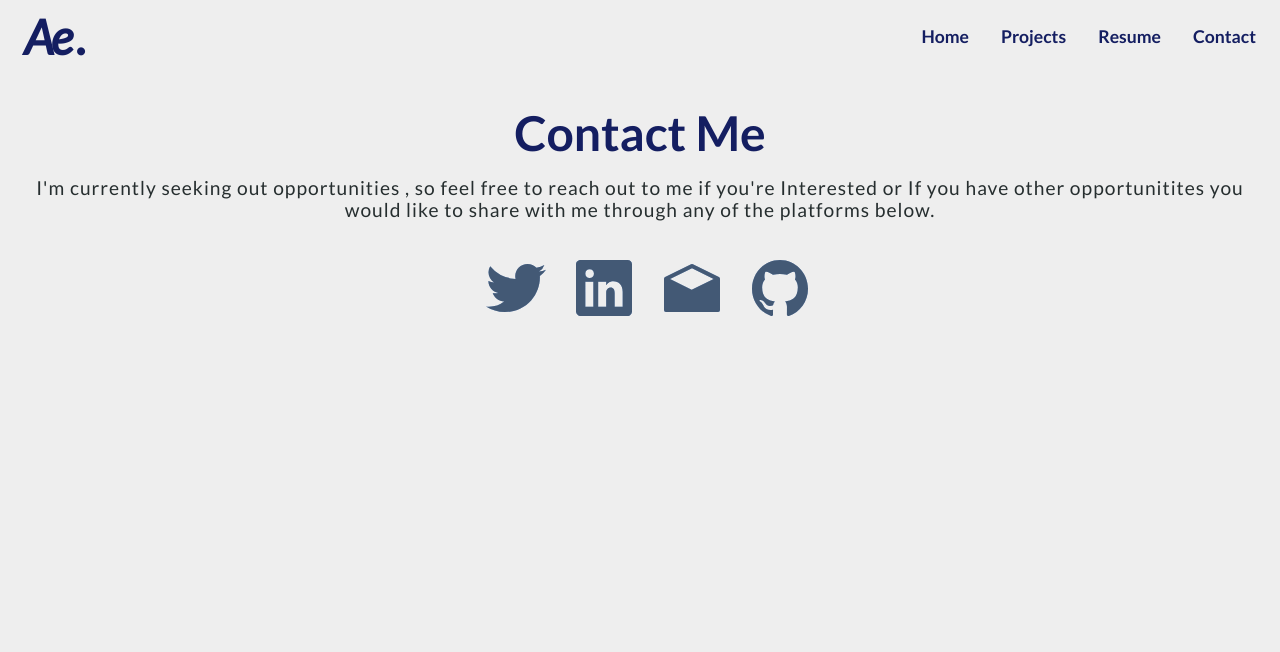
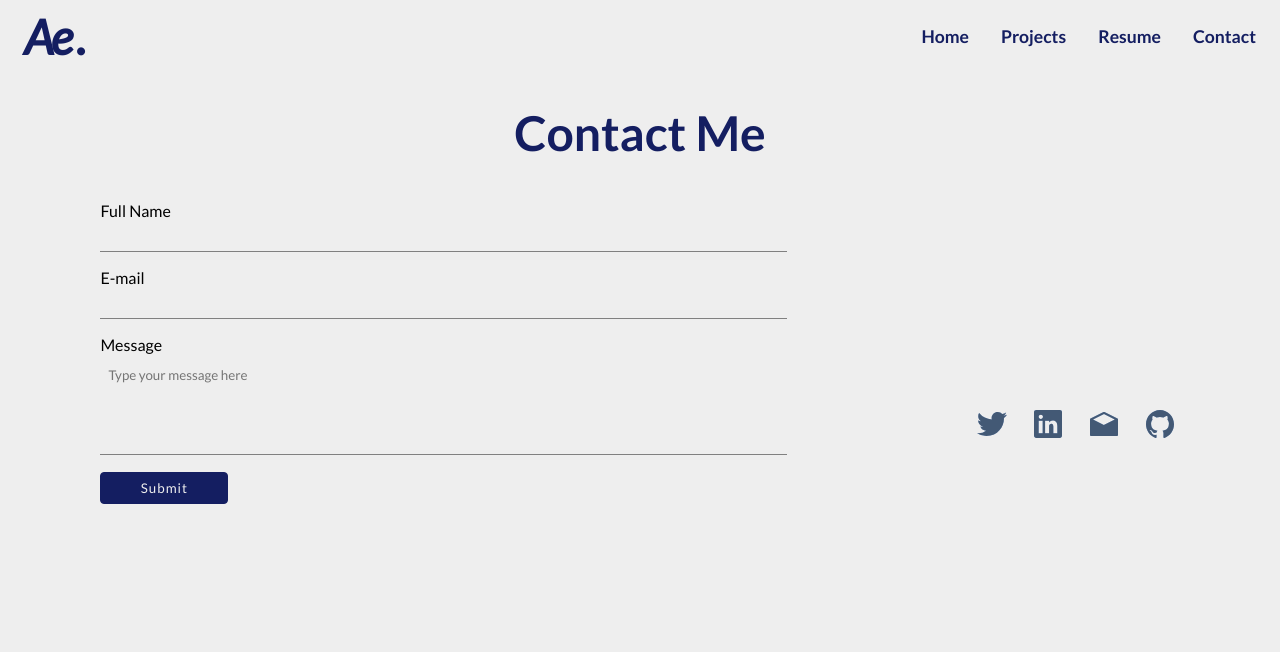
Before and after one commit to Akintobi41/Portfolio, a plain HTML site: page contact/index.html in a window 1280 px wide. Drawn offline with Linux system fonts and the light colour scheme.

Commit message:
updated changes

```diff
--- a/contact/contact.js
+++ b/contact/contact.js
@@ -16,3 +16,26 @@ function closeMenu(e){
         hamburger.classList.remove('active');
     }
 }
+
+
+
+  let form = document.querySelector('form');
+  let email = document.querySelector('.mail');
+  let pattern = /^[^ ]+@[^ ]+\.[a-z]{2,3}$/;
+
+  form.addEventListener('submit',sendEmail)
+
+  function sendEmail(e){
+
+      e.preventDefault();
+
+    // e.preventDefault();
+    if(email.value.match(pattern)){
+     console.log("goodd")
+    }
+    else{
+         console.log("bad")
+
+    }
+
+  }
--- a/contact/index.html
+++ b/contact/index.html
@@ -28,11 +28,21 @@
     <h2>Contact Me</h2>
 
     <main>
-      <p>
-        I'm currently seeking out opportunities , so feel free to reach out to
-        me if you're Interested or If you have other opportunitites you would
-        like to share with me through any of the platforms below.
-      </p>
+
+      <form method="post" data-netlify="true"><label>
+        Full Name  <br>
+        <input type="text" class="name" required>
+      </label><br>
+      <label>
+        E-mail <br>
+        <input type="email"  class="mail" required>
+      </label><br>
+      <label>
+        Message <br>
+        <textarea placeholder="Type your message here" ></textarea>
+      </label><br>
+   <button>Submit</button>
+      </form>
       <aside class="socials" id="social-links">
         <figure class="logo-1">
           <a href="https://twitter.com/Zeke_aa"
--- a/contact/styles.css
+++ b/contact/styles.css
@@ -12,7 +12,7 @@ body {
   min-height: 100vh;
 }
 h2 {
-  margin-top: 6rem;
+  margin: 7rem 0 1rem 0;
   text-align: center;
   color: #141e61;
 }
@@ -124,7 +124,11 @@ a {
   cursor: pointer;
 }
 main {
+  height: 30rem;
   padding: 1rem;
+  display: flex;
+  flex-direction: column;
+  justify-content: space-between;
 }
 main p {
   color: #262e2f;
@@ -132,8 +136,41 @@ main p {
   line-height: 22px;
   margin-bottom: 2rem;
 }
+form{
+  width: 100%;
+}
+input {
+  width: 100%;
+  height: 2rem;
+  margin-top: .2rem;
+  margin-bottom: 1rem;
+  padding: 0 .5rem;
+  border: none;
+  background-color: transparent;
+  border-bottom: solid 1px grey;
+}
+input:focus{
+  outline: none;
+  border: none;
+  border-bottom: solid 1px grey;
+}
+textarea{
+  margin-top: .2rem;
+  margin-bottom: 1rem;
+  width: 100%;
+  height: 6rem;
+  border: none;
+  padding: .2rem .5rem;
+  border-bottom: solid 1px grey;
+  background-color: transparent;
+  resize: none;
+}
+textarea:focus {
+  outline: none;
+  border: none;
+  border-bottom: solid 1px grey;
+}
 .socials {
-  margin: 1rem 0;
   display: flex;
   justify-content: center;
   align-items: center;
@@ -164,7 +201,25 @@ main p {
 .logo-4:hover {
   filter: opacity(0.6) drop-shadow(0 0 0 rgb(104, 160, 235));
 }
-@media screen and (min-width: 576px) {
+label{
+  cursor: pointer;
+}
+
+
+button{
+  height: 2rem;
+  width: 8rem;
+  border-radius: 4px;
+  outline: none;
+  background-color: #141e61;
+  color: #eeeeee;
+  letter-spacing: 1px;
+  border: solid 1px #141e61;
+  cursor: pointer;
+}
+
+
+@media screen and (min-width: 767px) {
   header {
     position: relative;
     background-color: transparent;
@@ -195,21 +250,55 @@ main p {
   }
   h2 {
     margin-top: 2rem;
+    margin-bottom: 1.5rem;
     font-size: 3rem;
   }
   p {
     font-size: 1.2rem;
     letter-spacing: 1px;
   }
-  .logo-1,
-  .logo-2,
-  .logo-3,
-  .logo-4 {
-    width: 4.5rem;
-    height: 4.5rem;
+  textarea{
+    padding: .5rem .5rem;
+    width: 100%;
+    height: 6rem;
+    resize: none;
+    margin-bottom: .9rem;
+    margin-top: .3rem;
+    border: none;
+    background-color: transparent;
+    border-bottom: solid 1px grey;
   }
-  .socials img {
-    width: 4rem;
-    height: 4rem;
+  textarea:focus{
+    border-bottom: solid 1px grey;
+    outline: none;
+    caret-color:#141e61 ;
+  }
+  form{
+     width: 55%;
+     height: 20rem;
+
+  }
+  ::placeholder{
+    margin: 1rem .5rem;
+  }
+
+  input{
+    width: 100%;
+    margin-bottom: 1rem;
+    margin-top: .2rem;
+    padding: .1rem .5rem;
+    height: 1.8rem;
+    outline: none;
+    border: none;
+    border-bottom: solid 1px grey;
+    cursor: pointer;
+    background-color: transparent;
+  }
+  input:focus{
+    caret-color: #141e61;
+  }
+  main{
+    flex-direction: row;
+    justify-content: space-around;
   }
 }
--- a/projects/stylesheet.css
+++ b/projects/stylesheet.css
@@ -12,7 +12,8 @@ body {
   min-height: 100vh;
 }
 h2 {
-  margin-top: 6rem;
+  margin-top: 10rem;
+  margin-bottom: 1rem;
   text-align: center;
   color: #141e61;
 }
@@ -138,7 +139,7 @@ section img {
   align-self: center;
 }
 section p {
-  margin-top: 0.5rem;
+  margin-top: 1rem;
   font-size: 1.2rem;
   color: #141e61;
 }
@@ -153,16 +154,16 @@ section .summary {
   flex-direction: column;
   margin-bottom: 1rem;
   padding: 1rem;
-  width: 15rem;
+  /* width: 15rem; */
 }
 .project-2 {
   display: flex;
   flex-direction: column;
 }
-aside {
+/* aside {
   display: flex;
   justify-content: space-between;
-}
+} */
 button {
   align-self: center;
   width: 5rem;
@@ -208,7 +209,7 @@ button {
   transition-timing-function: cubic-bezier(0.52, 1.64, 0.37, 0.66);
 }
 .hvr-bounce-to-right {
-  margin-right: 1rem;
+  margin-left: .5rem;
   display: inline-block;
   vertical-align: middle;
   transform: perspective(1px) translateZ(0);
@@ -256,7 +257,7 @@ button {
 .project-3 {
   margin-bottom: 1rem;
   padding: 1rem;
-  width: 15rem;
+  /* width: 15rem; */
 }
 footer p {
   margin: 1rem 0;
@@ -265,7 +266,7 @@ footer p {
 }
 
 @media screen and (min-width: 576px) {
-  header {
+  /* header {
     position: relative;
     background-color: transparent;
     padding: 0.8rem 1.5rem;
@@ -319,27 +320,87 @@ footer p {
   .project-2,
   .project-3 {
     width: 40%;
-  }
+  } */
 
-  section .summary-3 {
+  /* section .summary-3 {
     height: 4rem;
-  }
+  } */
 }
 
-@media screen and (min-width: 635px) {
+/* @media screen and (min-width: 635px) {
   section .summary {
     height: 10rem;
   }
-}
-@media screen and (min-width: 736px) {
+} */
+
+@media screen and (min-width: 767px) {
+  header {
+    position: relative;
+    background-color: transparent;
+    padding: 0.8rem 1.5rem;
+  }
+  h2 {
+    font-size: 2.5rem;
+    margin: 2rem 3rem;
+  }
+  .logo-link {
+    color: #141e61;
+    font-size: 3rem;
+  }
+  .hamburger-menu {
+    display: none;
+  }
+  .navigation {
+    display: flex;
+  }
+  .navigation li {
+    margin-left: 2rem;
+  }
+  .navigation li a {
+    text-decoration: none;
+    color: #141e61;
+    font-weight: bold;
+    font-size: 1.1rem;
+    padding-bottom: 0.7rem;
+  }
+  .navigation li a:hover {
+    border-bottom: solid 1.5px #2c2e2f;
+  }
+  main {
+    flex-direction: row;
+    flex-wrap: wrap;
+    padding: 0;
+    max-width: 1300px;
+    margin: auto;
+  }
+  aside {
+    justify-content: center;
+  }
   section .summary {
-    height: 8rem;
+    height: 7.5rem;
   }
+  section .summary-3{
+    height: 3rem;
+  }
+
+  .project-1,
+  .project-2,
+  .project-3 {
+    width: 45%;
+  }
+
+  /* section .summary-3 {
+    height: 4rem;
+  } */
+
 }
 
 @media screen and (min-width: 990px) {
   section .summary {
     height: 5.5rem;
+  }
+  section .summary-3{
+    height: 3rem;
   }
 }
 @media screen and (min-width: 1200px) {
```
